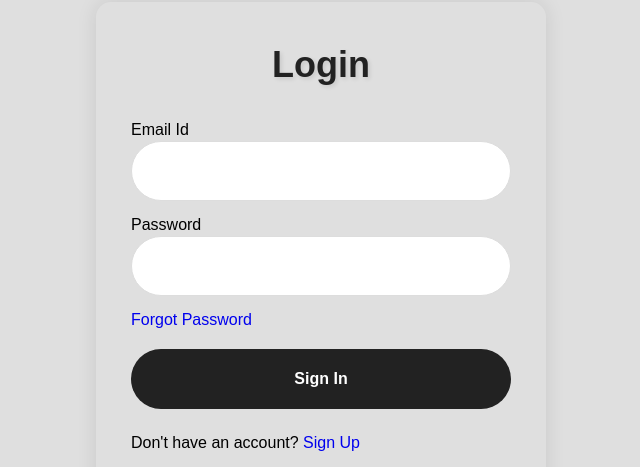
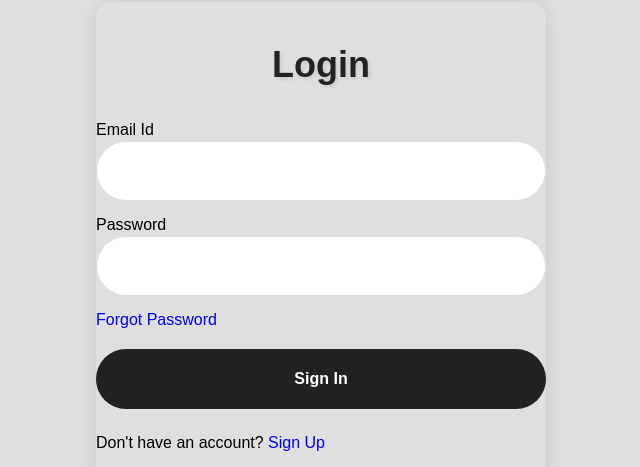
Before and after one commit to Zilean12/Capstone-Project, a plain HTML site: page index.html in a window 1280 px wide. Shown: the part 123-590 px from the top of the page, without its empty margins (319-959 px from the left). Drawn offline with Linux system fonts and the light colour scheme; no server answers.

Commit message:
Update login.css
Signed-off-by: Aryan Sharma <aryan.sharma21@st.niituniversity.in>

```diff
--- a/login.css
+++ b/login.css
@@ -23,8 +23,8 @@ body {
     flex-direction: column;
     width: 450px;
     height: 550px;
-    padding: 35px;
-}
+/*     padding: 35px;
+} */
 /* Styling the header in the login box */
 .login-header {
     text-align: center;
```
